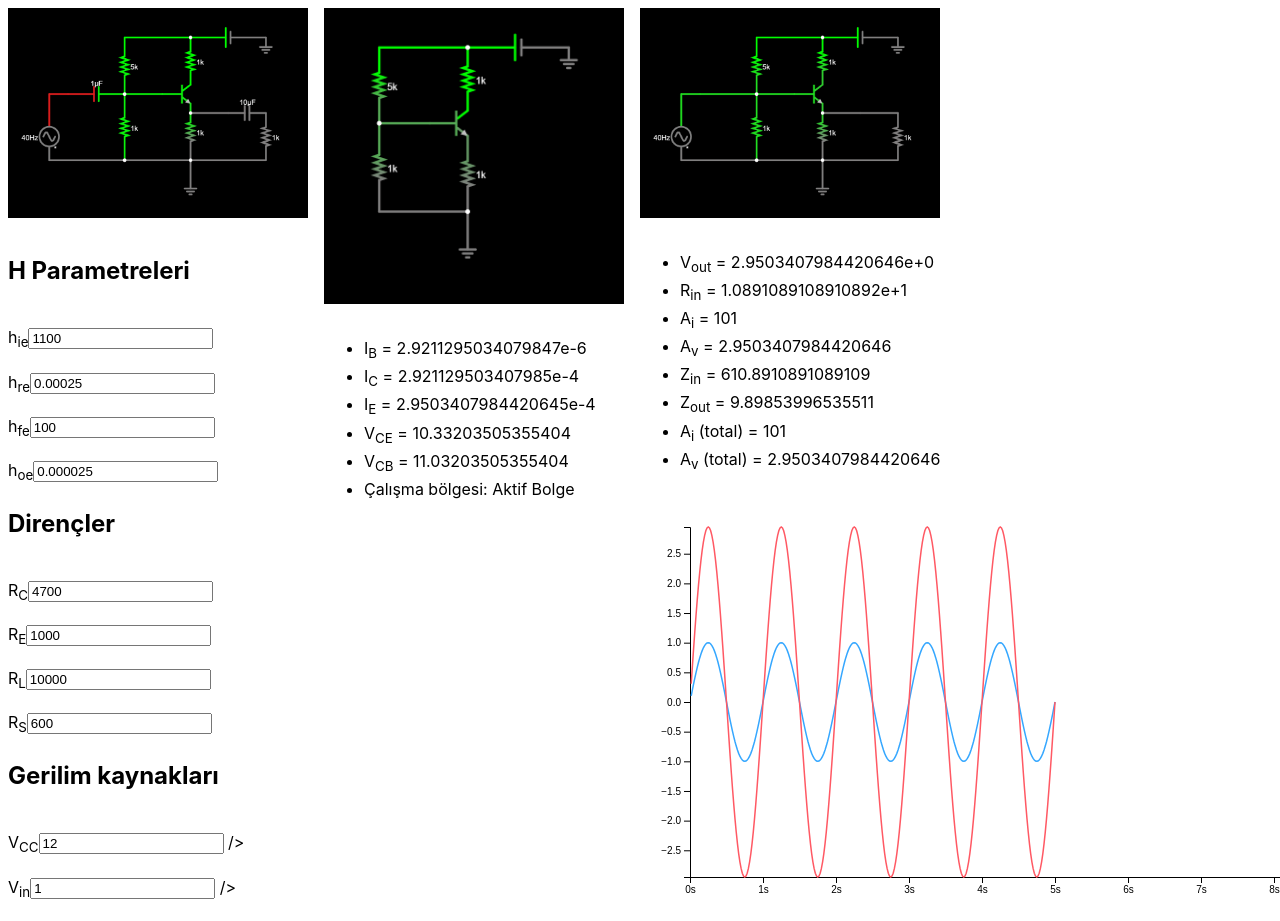
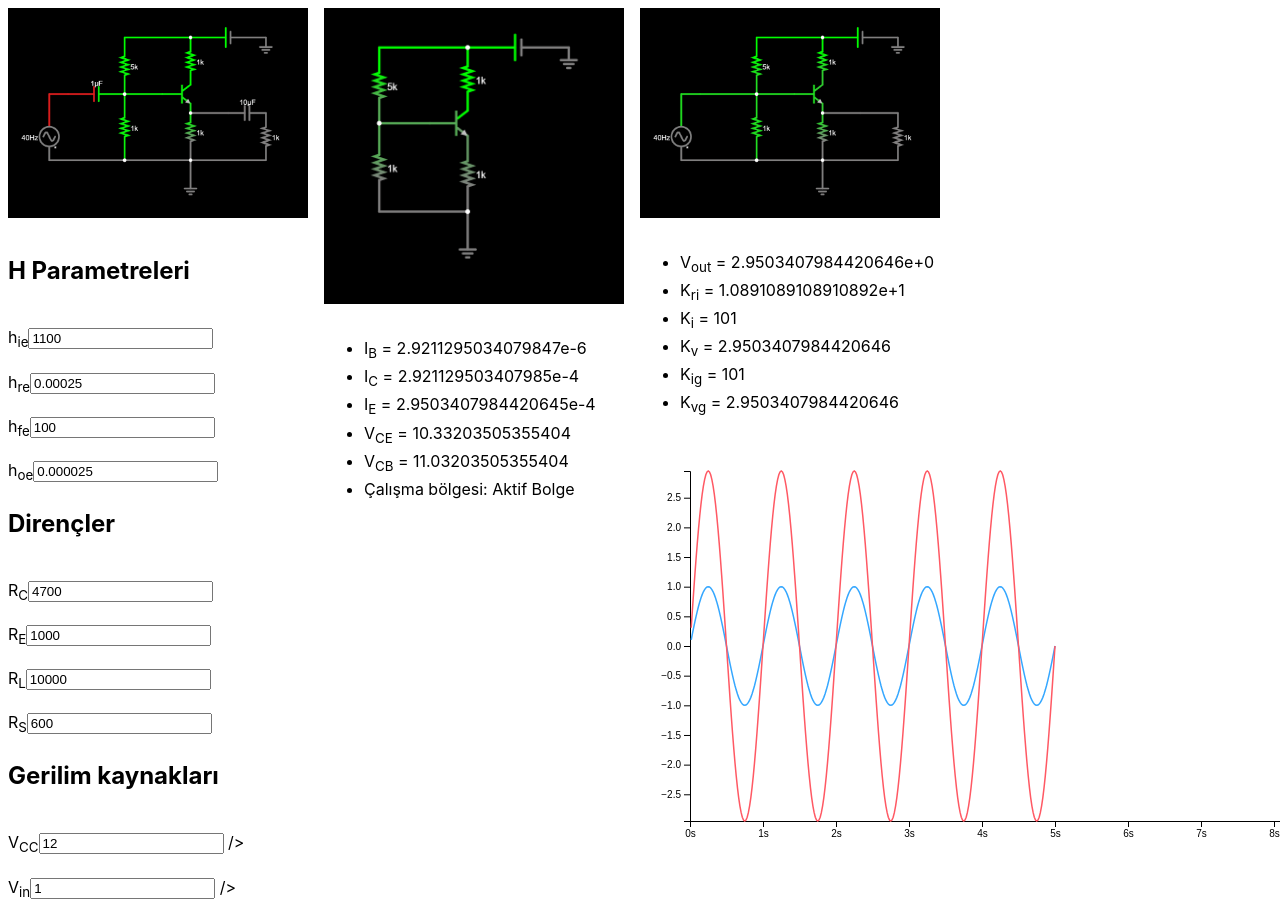
Before and after one commit to unworthyEnzyme/circuit_sim, a Vue app: page / in a window 1280 px wide. Shown: the top 921 px of the page. Built offline with nearby package versions, Linux system fonts and the light colour scheme.

Commit message:
use the naming the teacher has used.

```diff
--- a/src/App.vue
+++ b/src/App.vue
@@ -119,13 +119,11 @@
       <img src="./assets/circuit-ac.png" width="300" />
       <ul>
         <li>V<sub>out</sub> = {{ v_out.toExponential() }}</li>
-        <li>R<sub>in</sub> = {{ r_in.toExponential() }}</li>
-        <li>A<sub>i</sub> = {{ a_i }}</li>
-        <li>A<sub>v</sub> = {{ a_v }}</li>
-        <li>Z<sub>in</sub> = {{ z_in }}</li>
-        <li>Z<sub>out</sub> = {{ z_out }}</li>
-        <li>A<sub>i</sub> (total) = {{ a_i_total }}</li>
-        <li>A<sub>v</sub> (total) = {{ a_v_total }}</li>
+        <li>K<sub>ri</sub> = {{ r_in.toExponential() }}</li>
+        <li>K<sub>i</sub> = {{ a_i }}</li>
+        <li>K<sub>v</sub> = {{ a_v }}</li>
+        <li>K<sub>ig</sub> = {{ a_i_total }}</li>
+        <li>K<sub>vg</sub> = {{ a_v_total }}</li>
       </ul>
       <div>
         <svg ref="chart" width="800" height="400"></svg>
@@ -196,8 +194,8 @@ const v_out = computed(() => i_e.value * r_l.value);
 const r_in = computed(() => h_ie.value / (1 + h_fe.value));
 const a_i = computed(() => 1 + h_fe.value);
 const a_v = computed(() => v_out.value / v_in.value);
-const z_in = computed(() => r_in.value + r_s.value);
-const z_out = computed(() => 1 / (h_oe.value + (1 + h_fe.value) / r_e.value));
+// const z_in = computed(() => r_in.value + r_s.value);
+// const z_out = computed(() => 1 / (h_oe.value + (1 + h_fe.value) / r_e.value));
 const a_i_total = computed(() => a_i.value);
 const a_v_total = computed(() => v_out.value / v_in.value);
 
```
